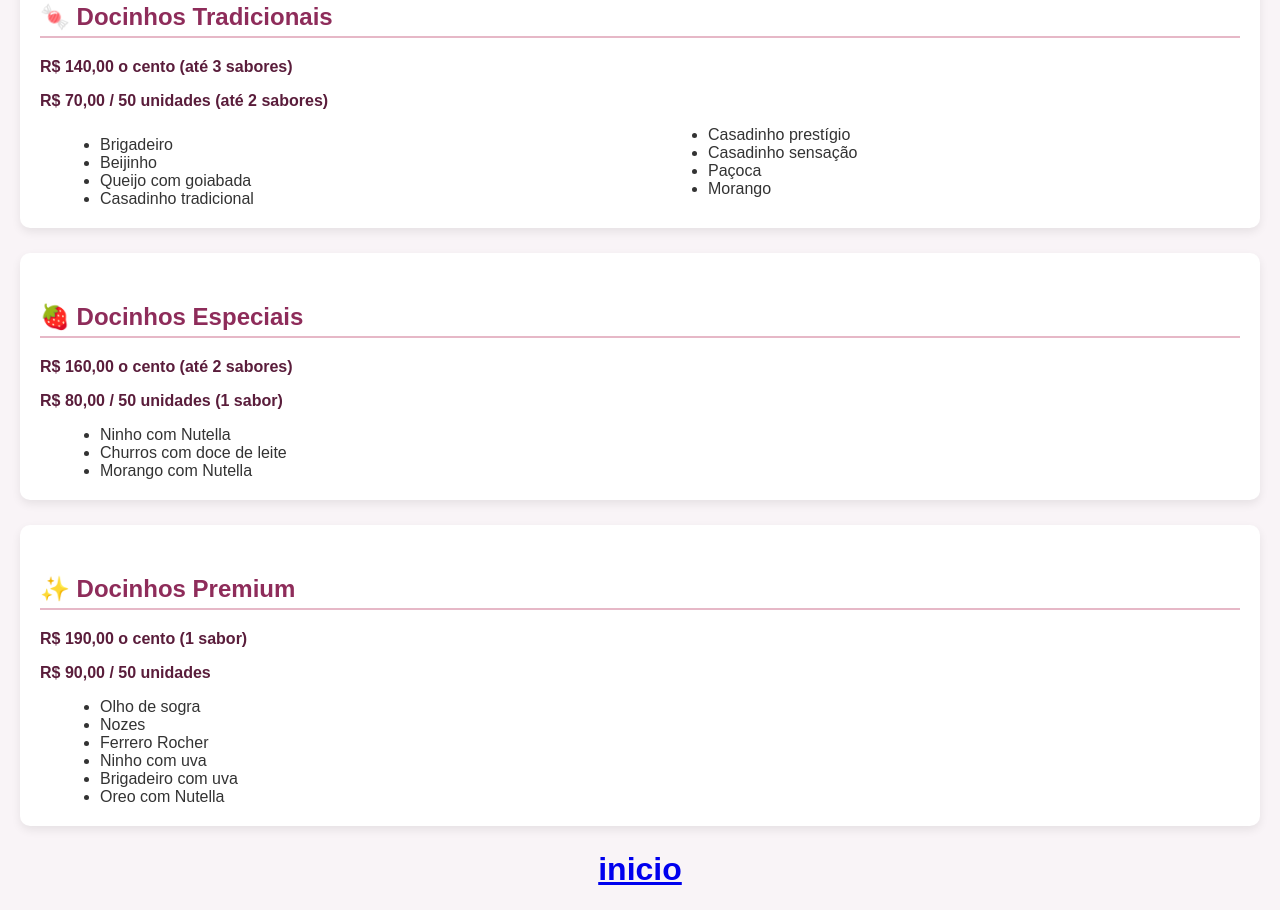
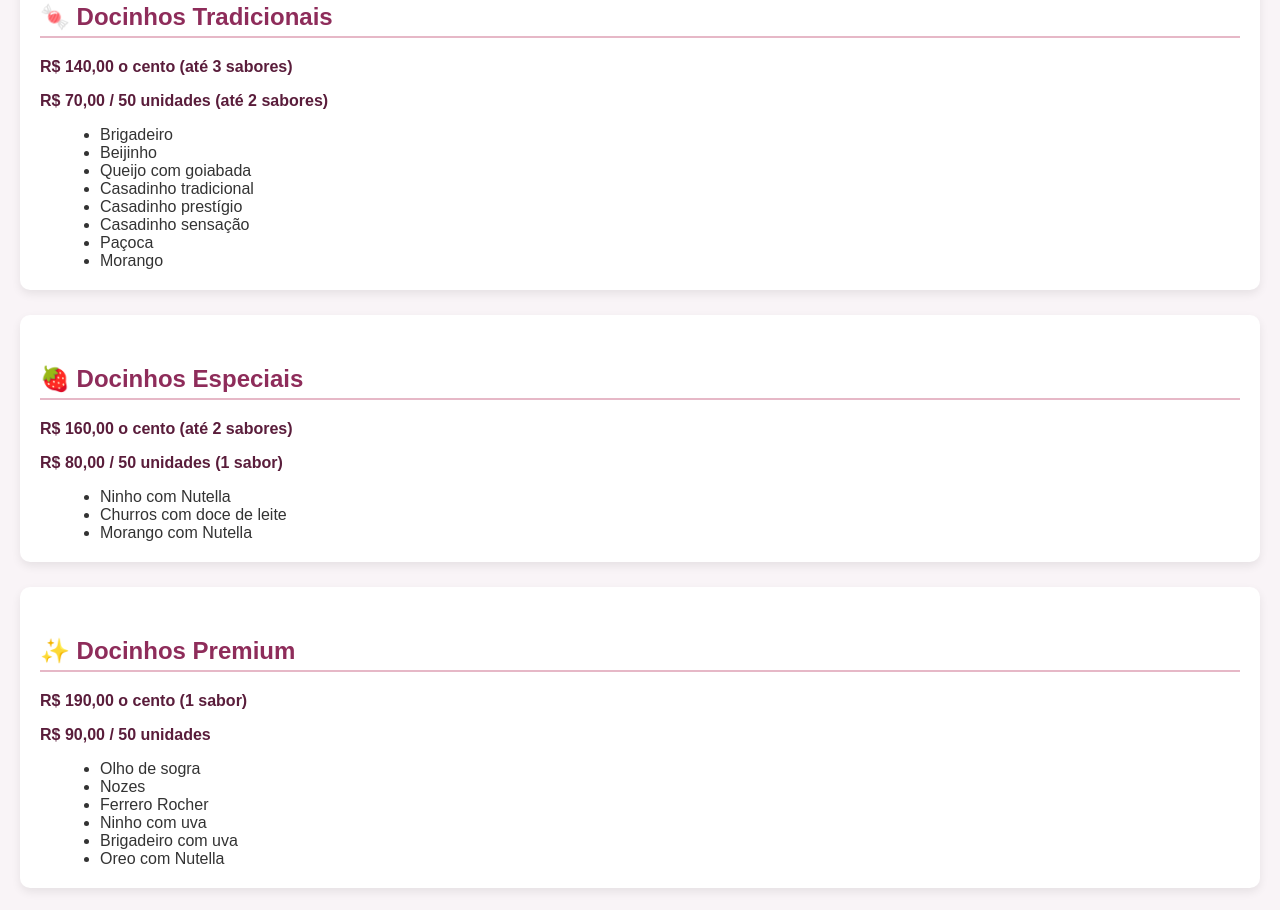
Before and after one commit to Gabrielvitacunha/Gostouras-da-Panda, a plain HTML site: page kitfesta.html in a window 1280 px wide. Shown: the part 778-1688 px from the top of the page. Drawn offline with Linux system fonts and the light colour scheme.

Commit message:
atulização

```diff
--- a/kitfesta.html
+++ b/kitfesta.html
@@ -8,7 +8,7 @@
             font-family: Arial, Helvetica, sans-serif;
             background-color: #f9f4f7;
             margin: 0;
-            padding: 20px;
+            padding: 20px 20px;
             color: #333;
         }
 
@@ -52,7 +52,6 @@
         }
 
         .sabores {
-            columns: 2;
             margin-top: 10px;
         }
 
```
